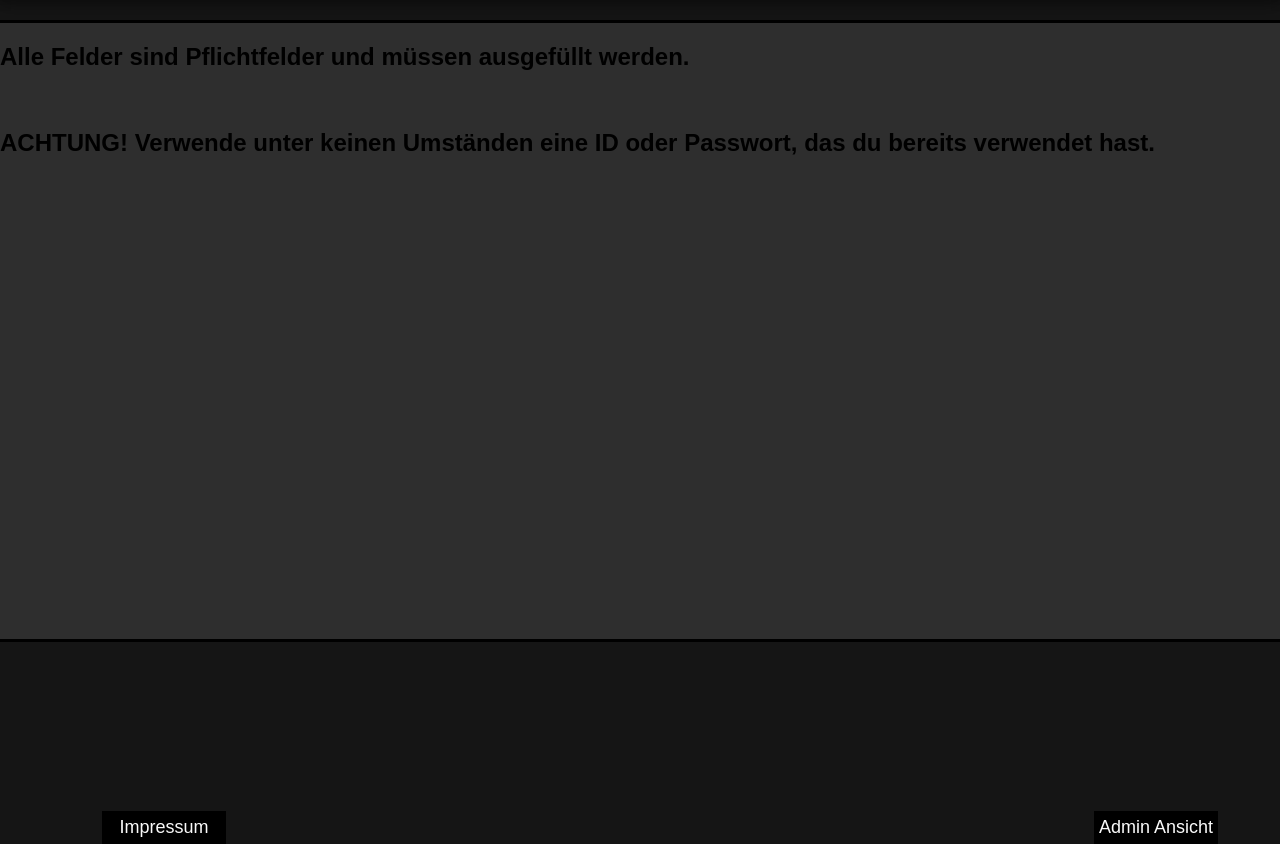
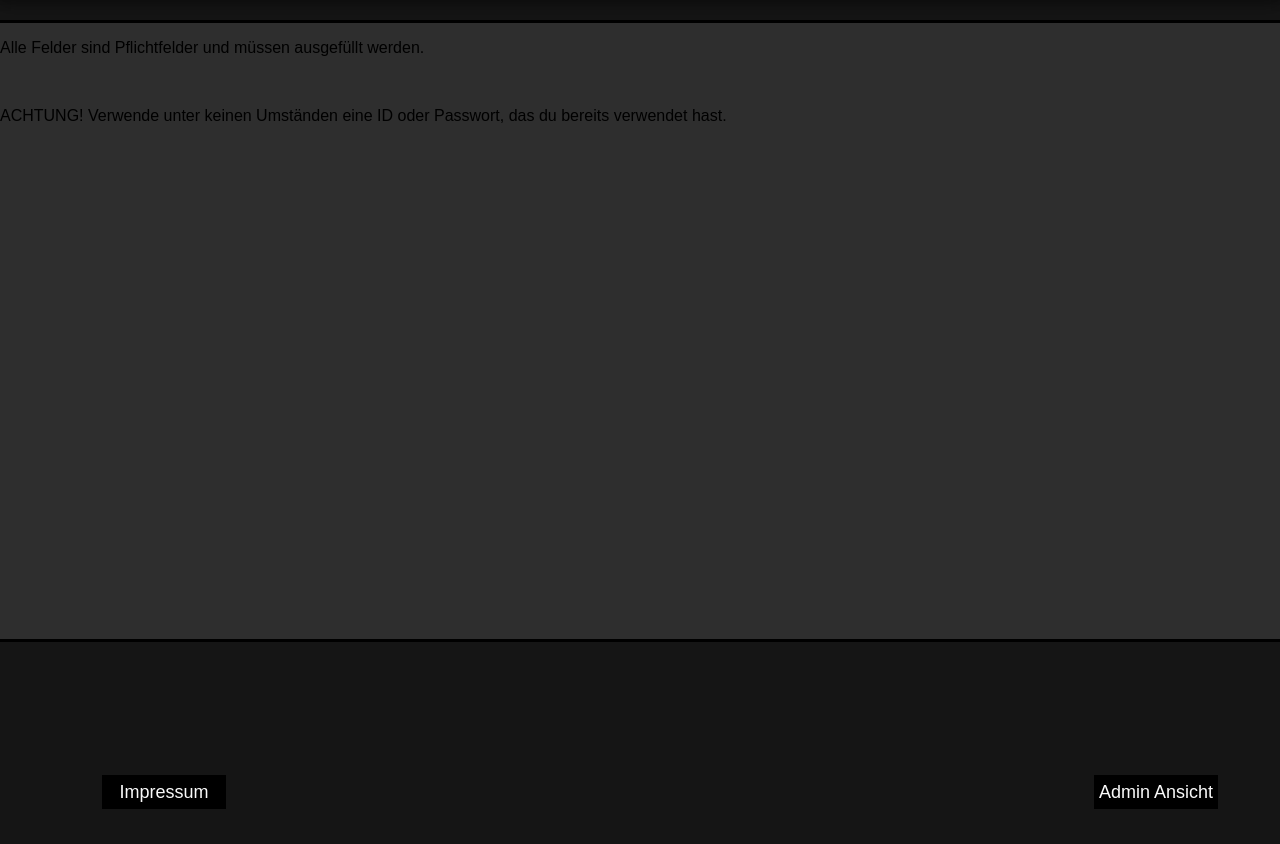
Before and after one commit to Fanfalla/Medien-Datenbanken, a plain HTML site: page Registration.html in a window 1280 px wide. Shown: the part 100-944 px from the top of the page. After the commit the page ends 909 px from the top, so only its background shows below. Drawn offline with Linux system fonts and the light colour scheme.

Commit message:
Update Registration.html

```diff
--- a/Registration.html
+++ b/Registration.html
@@ -29,9 +29,9 @@
 		</section>
 		<main class="mainBox">
 			<section>
-					<h1>Alle Felder sind Pflichtfelder und müssen ausgefüllt werden.</h1>
+					<p>Alle Felder sind Pflichtfelder und müssen ausgefüllt werden.</p>
 					<br>
-					<h1 class="rot">ACHTUNG! Verwende unter keinen Umständen eine ID oder Passwort, das du bereits verwendet hast.</h1>
+					<p class="rot">ACHTUNG! Verwende unter keinen Umständen eine ID oder Passwort, das du bereits verwendet hast.</p>
 			</section>
 			<section class="navigationBox2 schatten">
 				<ul class="navigationList">
```
